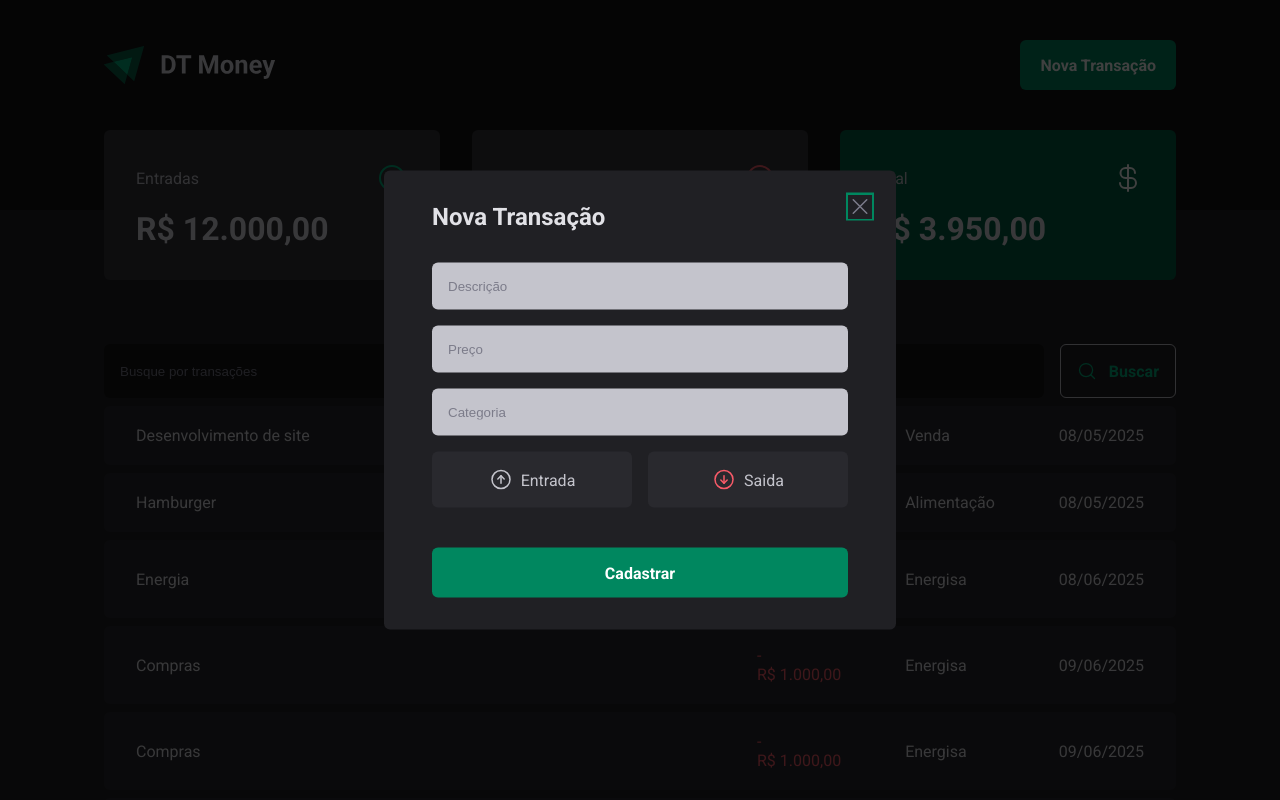
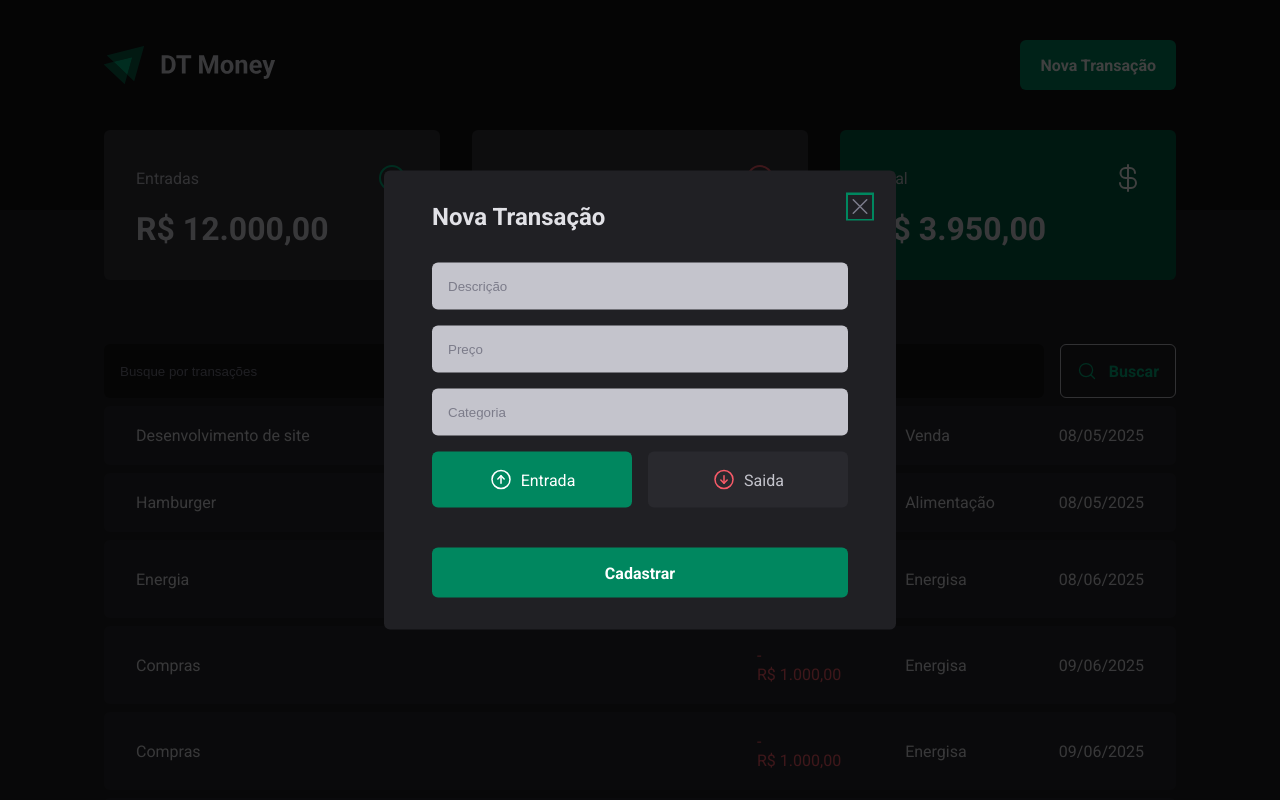
Before and after one commit to Abmaellf/dt-money, a React (Vite) app: page / in a window 1280 px wide. Both pictures are taken after a click on the button "Nova Transação". Shown: the top 800 px of the page. Built offline with nearby package versions, Linux system fonts and the light colour scheme; data requests are answered from the project's data file.

Commit message:
feat(8-Controlled components)

```diff
--- a/src/components/NewTransactionModal/index.tsx
+++ b/src/components/NewTransactionModal/index.tsx
@@ -3,14 +3,14 @@
 import { ArrowCircleDown, ArrowCircleUp, X } from "phosphor-react";
 import * as z from 'zod';
 import { zodResolver } from "@hookform/resolvers/zod";
-import { useForm } from "react-hook-form";
+import { Controller, useForm } from "react-hook-form";
 
 /*1º CRIAR O SCHEMA E VALIDAÇÃO DE TIPO DE VARIÁVEIS (STRING, NUMBER, UNUM ETC.)*/
 const newTransactionFormSchema = z.object({
     description: z.string(),
     price: z.number(),
     category: z.string(),
-    // type: z.enum(['income', 'outcome']),
+    type: z.enum(['income', 'outcome']),
 })
 
 /*2º TYPAGEM DO FORMULARIO COM O TIPO DO SCHEMA DEFINIDO NO ZOD, ISSO IRA RETORNAR AS TIPAGENS DOS CAMPOS DO FORMULARIOS  */
@@ -22,11 +22,15 @@
     /* 3º DESESTRUTURAR OS METODOS DO USEFORM QUE IREMOSUTILIZAR */
     /*O formulario será do tipo do type (newTransactionFormaInputs) que inferimos do schema newTransactionFormSchema*/
     const {
+        control,
         register,
         handleSubmit,
         formState: { isSubmitting }  // 9º  receber do formState a informação(isSubmit=true) indicado quando o form esta em submição
     } = useForm<newTransactionFormaInputs>({
-        resolver: zodResolver(newTransactionFormSchema)
+        resolver: zodResolver(newTransactionFormSchema),
+        defaultValues: {
+            type: 'income'
+        }
     })
     async function handleCreateNewTransaction(data: newTransactionFormaInputs) {/* 6º Criar a função com as regras, para serchamado no handleSubmit passado no onSubmit*/
         await new Promise(resolve => setTimeout(resolve, 2000));               {/* 8º assinar a função como async para testes e criar o Promise com timeout para simular um atraso */}
@@ -61,7 +65,14 @@
                         {...register('category')} /* 4º Chamar o register para cada valor input com o seu respesctivo schema */
                      />
 
-                     <TransactionType>
+                     <Controller
+                        control={control}
+                        name="type"
+                        render={({field}) => {
+
+                           console.log(field)
+                            return (
+                                <TransactionType onValueChange={field.onChange} value={field.value}>
                                         <TransactionTypeButton variant="income" value="income">
                                             <ArrowCircleUp size={24}/>
                                             Entrada
@@ -73,6 +84,9 @@
                                         </TransactionTypeButton>
 
                                 </TransactionType>
+                            )
+                        }}
+                     />
 
                      <button type="submit" disabled={isSubmitting}> {/* 10º disibled - o botão estara desabilitado quando o isSubmint for true && Acessar os styles para definir o botão disabled */}
                         Cadastrar
```
Lines whose indentation alone changed are shown as unchanged.
